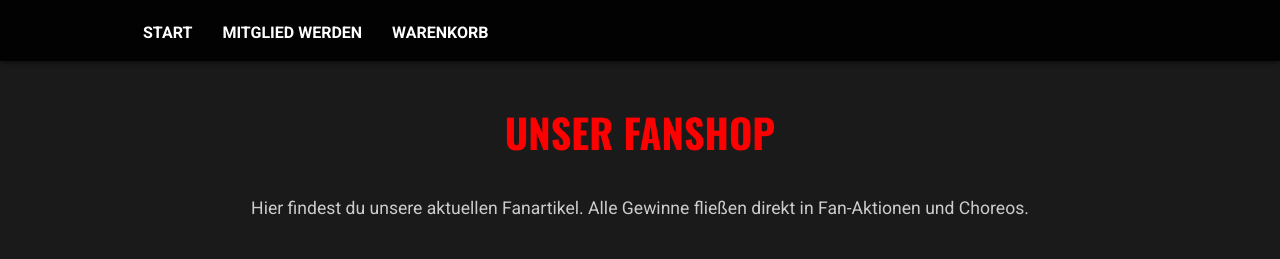
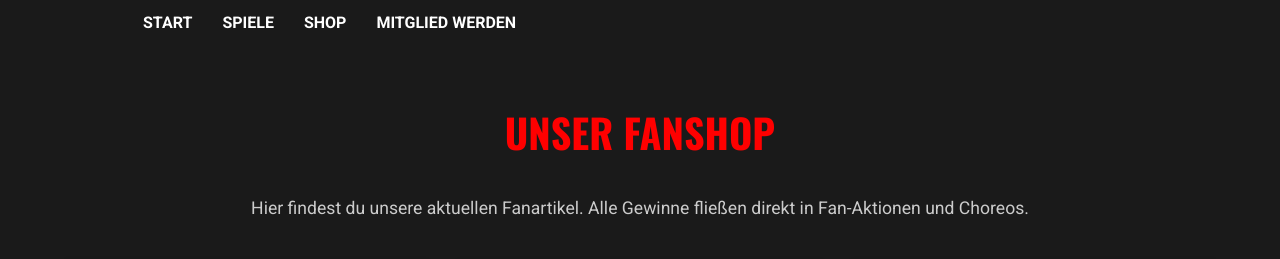
Before and after one commit to coloniadellafuria/Colonia-Della-Furia, a plain HTML site: page shop.html in a window 1280 px wide. Shown: the top 259 px of the page. Drawn offline with nearby package versions, Linux system fonts and the light colour scheme.

Commit message:
Add files via upload

```diff
--- a/shop.html
+++ b/shop.html
@@ -260,17 +260,18 @@
 <body>
 
     <header>
-        <div class="container">
-            </div>
-        <nav class="main-nav fixed-compact-nav">
+    <nav class="main-nav">
         <div class="container">
             <ul>
                 <li><a href="index.html">Start</a></li>
+                <li><a href="#hero">Spiele</a></li>
+                <li><a href="shop.html" class="active">Shop</a></li>
                 <li><a href="mitglied.html">Mitglied werden</a></li>
-                    <li><a href="warenkorb.html">Warenkorb</a></li>
+
             </ul>
         </div>
     </nav>
+
 </header>
 
     <main>
```
Lines whose indentation alone changed are shown as unchanged.
